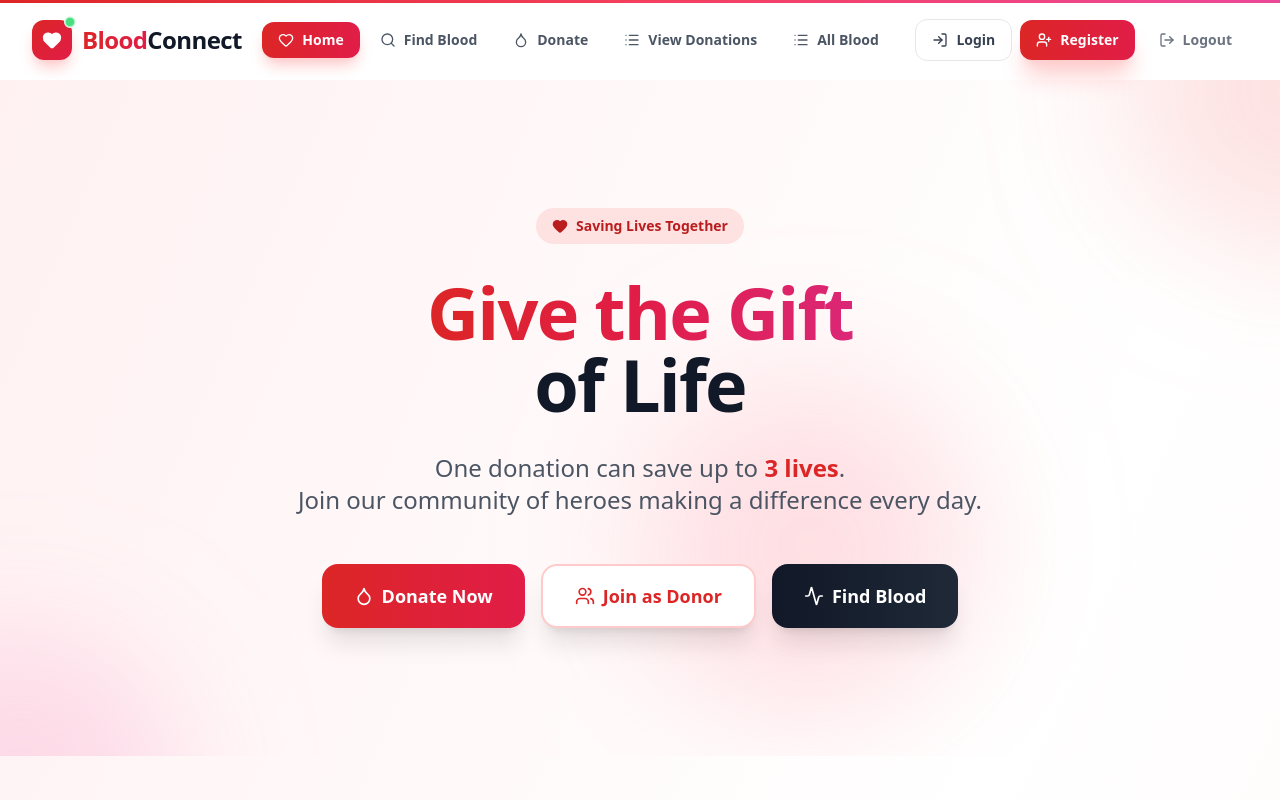
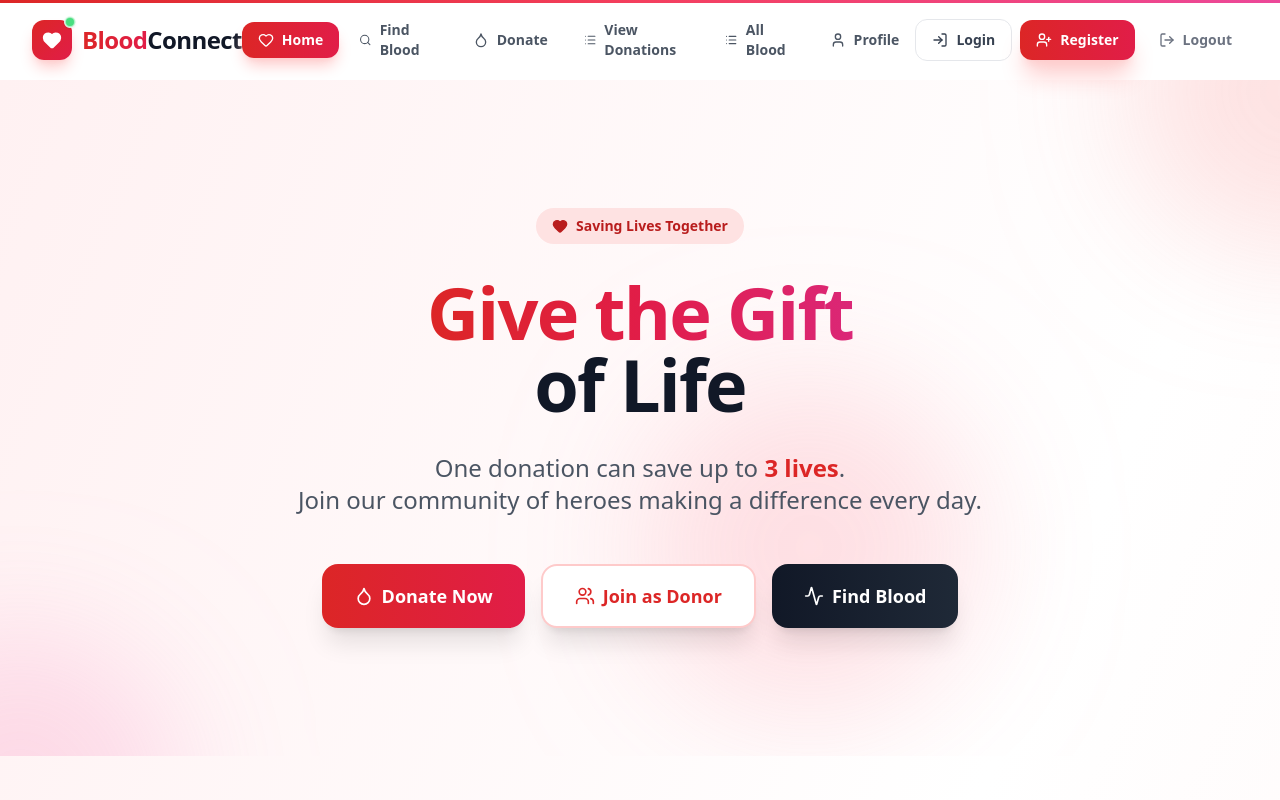
Before and after one commit to adnanahmed0007/Blooddonatio2.9, a React (Vite) app in the folder Client/vite-project/: page / in a window 1280 px wide. Shown: the top 800 px of the page. Built offline with nearby package versions, Linux system fonts and the light colour scheme.

Commit message:
Add User icon and Profile link to Header

```diff
--- a/Client/vite-project/src/Header.jsx
+++ b/Client/vite-project/src/Header.jsx
@@ -1,6 +1,6 @@
 import React, { useState, useEffect } from "react";
 import { Link, NavLink, useLocation } from "react-router-dom";
-import { Menu, X, Heart, Droplet, Search, LogIn, UserPlus, LogOut, List } from "lucide-react";
+import { Menu, X, Heart, Droplet, Search, LogIn, UserPlus, LogOut, List,User } from "lucide-react";
 
 const Header = () => {
   const [isOpen, setIsOpen] = useState(false);
@@ -23,6 +23,7 @@ const Header = () => {
     { name: "Donate", path: "/donate", icon: Droplet },
     { name: "View Donations", path: "/results", icon: List },
     { name: "All Blood", path: "/allviewblood", icon: List },
+      { name: "Profile", path: "/profile", icon: User },
 
 
 
```
